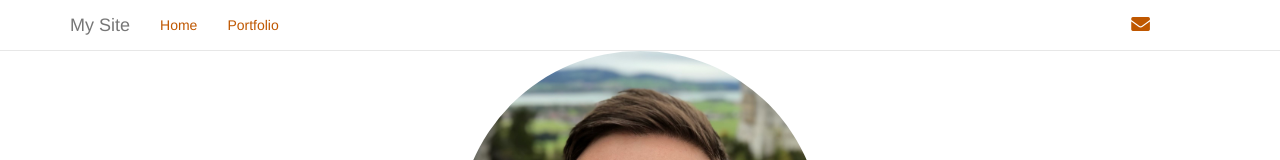
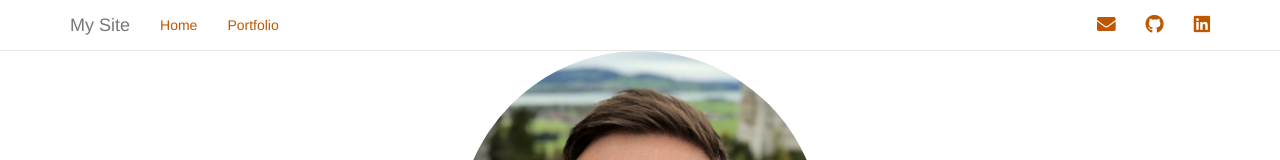
Before and after one commit to dustenhubbard/dustenhubbard.github.io, a plain HTML site: page index.html in a window 1280 px wide. Shown: the top 160 px of the page. Drawn offline with nearby package versions, Linux system fonts and the light colour scheme; some packages are replaced by stand-ins of ours.

Commit message:
fixed socials icons

```diff
--- a/index.html
+++ b/index.html
@@ -300,13 +300,13 @@ $(document).ready(function () {
 </li>
 <li>
   <a href="http://github.com/dustenhubbard/">
-    <span class="fas fa-github fa-lg"></span>
+    <span class="fab fa-github fa-lg"></span>
 
   </a>
 </li>
 <li>
   <a href="http://linkedin.com/in/dustenhubbard/">
-    <span class="fas fa-linkedin fa-lg"></span>
+    <span class="fab fa-linkedin fa-lg"></span>
 
   </a>
 </li>
```
Also changed, not shown: portfolio.html (+2 -2 lines).
